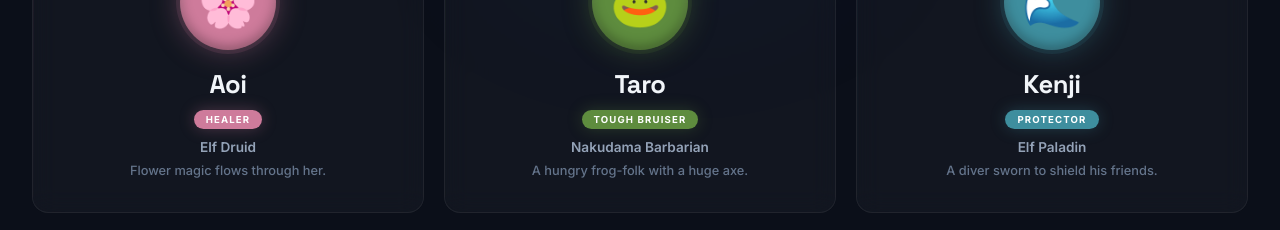
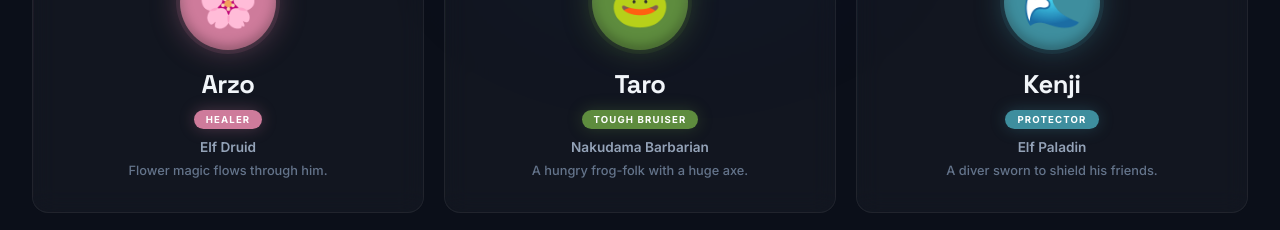
Before and after one commit to R3dy/obojima-player, a React (Vite) app: page / in a window 1280 px wide. Shown: the part 700-930 px from the top of the page. Built offline with nearby package versions, Linux system fonts and the light colour scheme.

Commit message:
Rename Aoi to Arzo, update pronouns to he/him

```diff
--- a/src/components/HowToPlay.jsx
+++ b/src/components/HowToPlay.jsx
@@ -81,7 +81,7 @@ export default function HowToPlay({ onBack }) {
 
       <div className="htp-card">
         <h3>Spells</h3>
-        <p>Some characters cast spells — Yuki the bard, Mei the wizard, Aoi the druid, Kenji the paladin. Here&rsquo;s the quick version:</p>
+        <p>Some characters cast spells — Yuki the bard, Mei the wizard, Arzo the druid, Kenji the paladin. Here&rsquo;s the quick version:</p>
         <ul>
           <li><b>Cantrips</b> are basic spells you can cast at will. No cost, unlimited uses.</li>
           <li><b>Leveled spells</b> consume <b>spell slots</b> — your reserve of magical energy. You regain spent slots when you finish a long rest.</li>
--- a/src/data/heroes.js
+++ b/src/data/heroes.js
@@ -85,10 +85,10 @@ const HEROES = [
   profs:{armor:"None",weapons:"Simple weapons, shortswords",tools:"One instrument or artisan's tool",langs:"Common, Torum"}
 },
 {
-  id:"aoi", name:"Aoi", pron:"she/her", emoji:"🌸", aura:"#CE7B9B",
+  id:"arzo", name:"Arzo", pron:"he/him", emoji:"🌸", aura:"#CE7B9B",
   role:"Healer", kind:"Elf Druid", level:2,
-  tagline:"Flower magic flows through her.",
-  quote:"Born to human parents with a shimmering spirit-mark, you stand with one foot in the Spirit Realm. The wild petals answer you more than any book ever could.",
+  tagline:"Flower magic flows through him.",
+  quote:"Born to human parents with a shimmering spirit-mark, he stands with one foot in the Spirit Realm. The wild petals answer him more than any book ever could.",
   ac:15, hp:16, hitDice:"2d8", speed:"30 ft", init:"+1", prof:"+2", pp:15,
   ab:{STR:[8,"−1","−1",0],DEX:[13,"+1","+1",0],CON:[14,"+2","+2",0],INT:[12,"+1","+3",1],WIS:[16,"+3","+5",1],CHA:[10,"+0","+0",0]},
   skills:[["Perception","+5"],["Medicine","+5"],["History","+3"],["Investigation","+3"],["Nature","+3"]],
```
